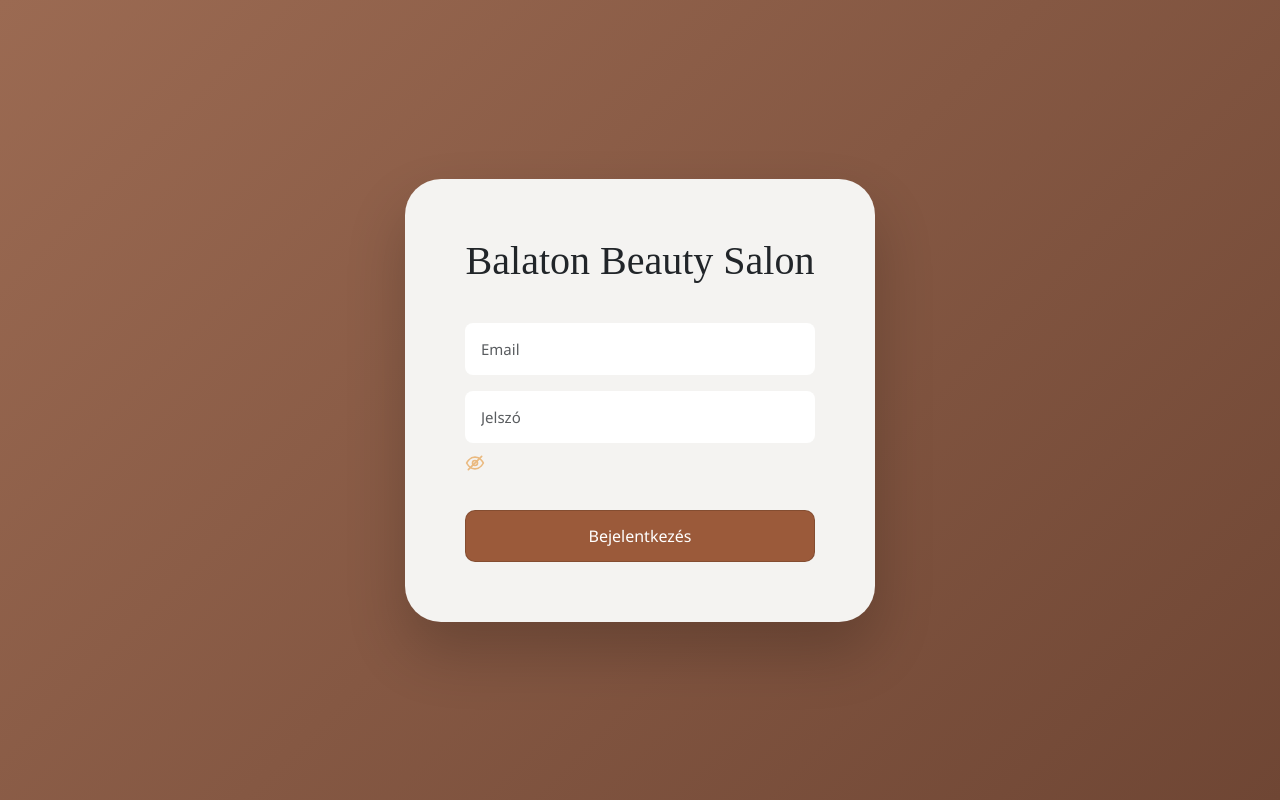
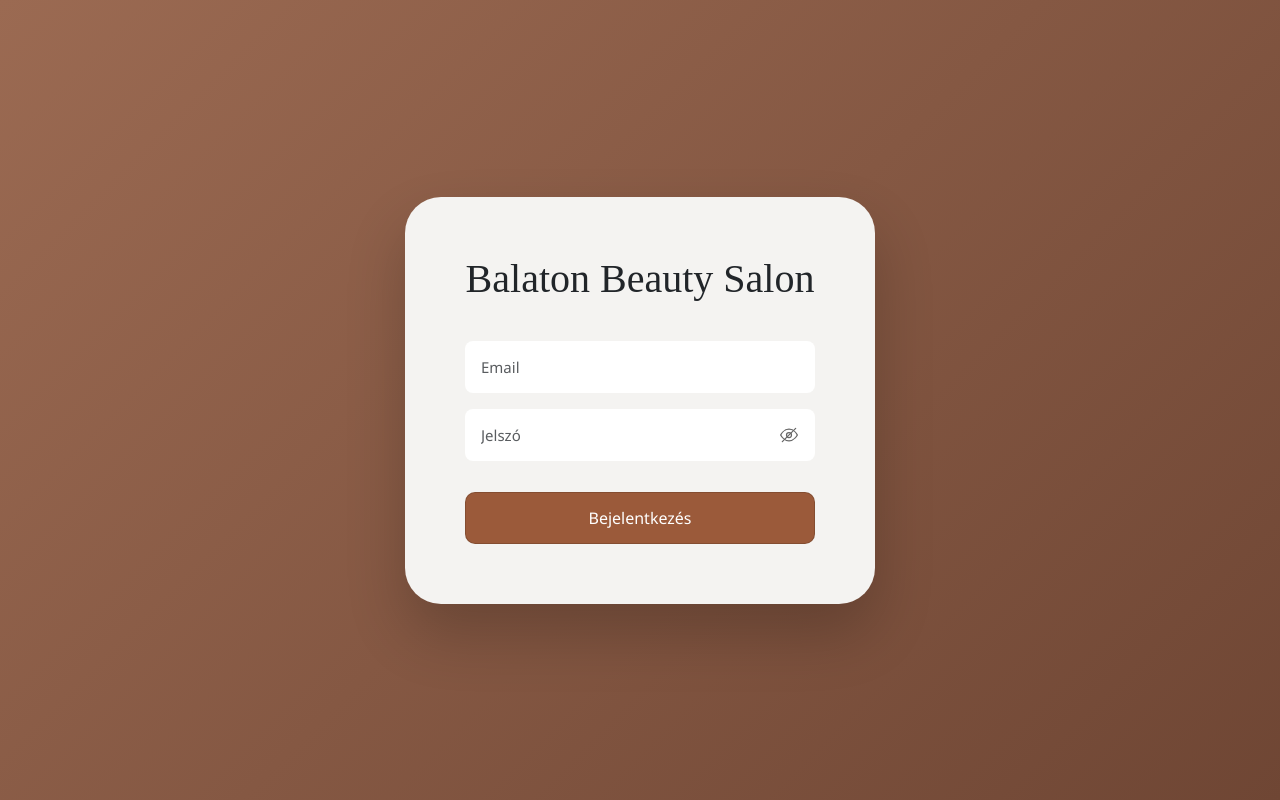
Before and after one commit to fkori17/BalatonBeautySalon, a React (Vite) app in the folder BBSfrontend/: page /admin/login in a window 1280 px wide. Built offline with nearby package versions, Linux system fonts and the light colour scheme.

Commit message:
Frissitettes a szem sikon
Megváltoztattam az osztálynevet „icon”-ról „login-icon”-ra az AdminLogin.jsx fájlban a jelszó-láthatóság kapcsolójánál, a stíluskonzisztencia és a nagyobb specifikusság érdekében.

```diff
--- a/BBSfrontend/src/pages/AdminLogin.jsx
+++ b/BBSfrontend/src/pages/AdminLogin.jsx
@@ -81,7 +81,7 @@ function AdminLogin() {
                 onChange={(e) => setPassword(e.target.value)}
                 className="custom-input"
               />
-              <span className="icon" onClick={() => setShowPass((v) => !v)}>
+              <span className="login-icon" onClick={() => setShowPass((v) => !v)}>
                 <EyeIcon active={showPass} />
               </span>
               <Form.Control.Feedback type="invalid">
```
